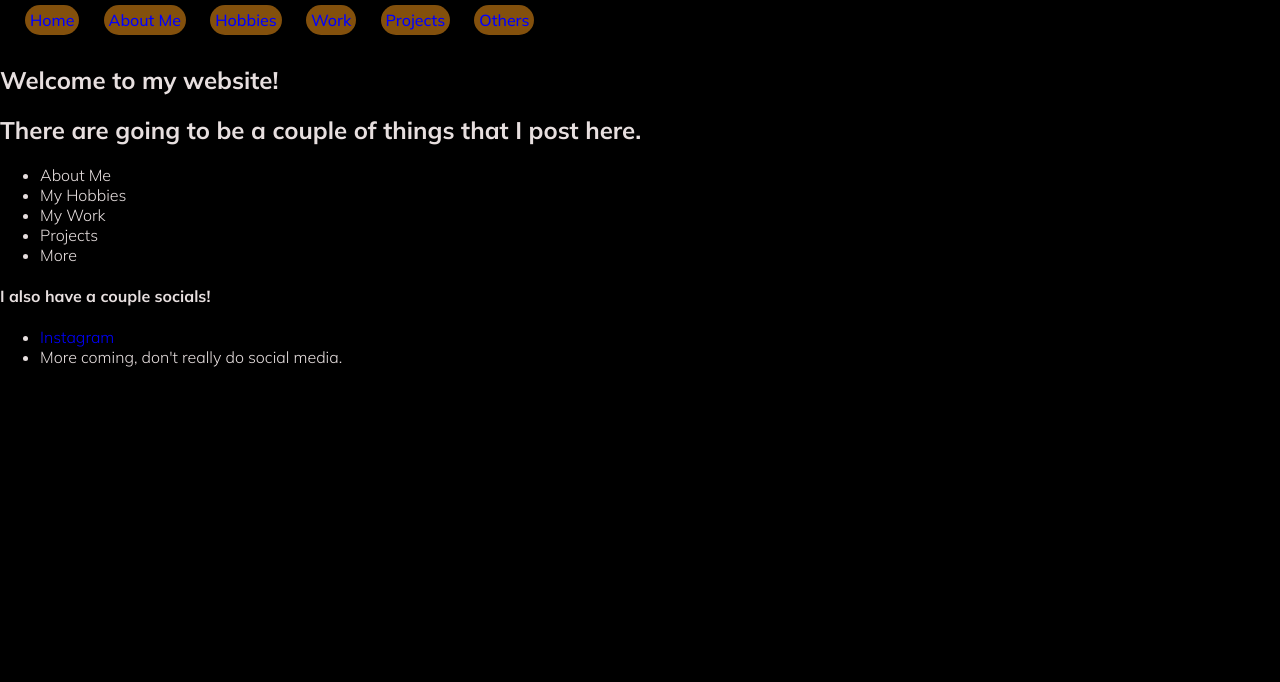
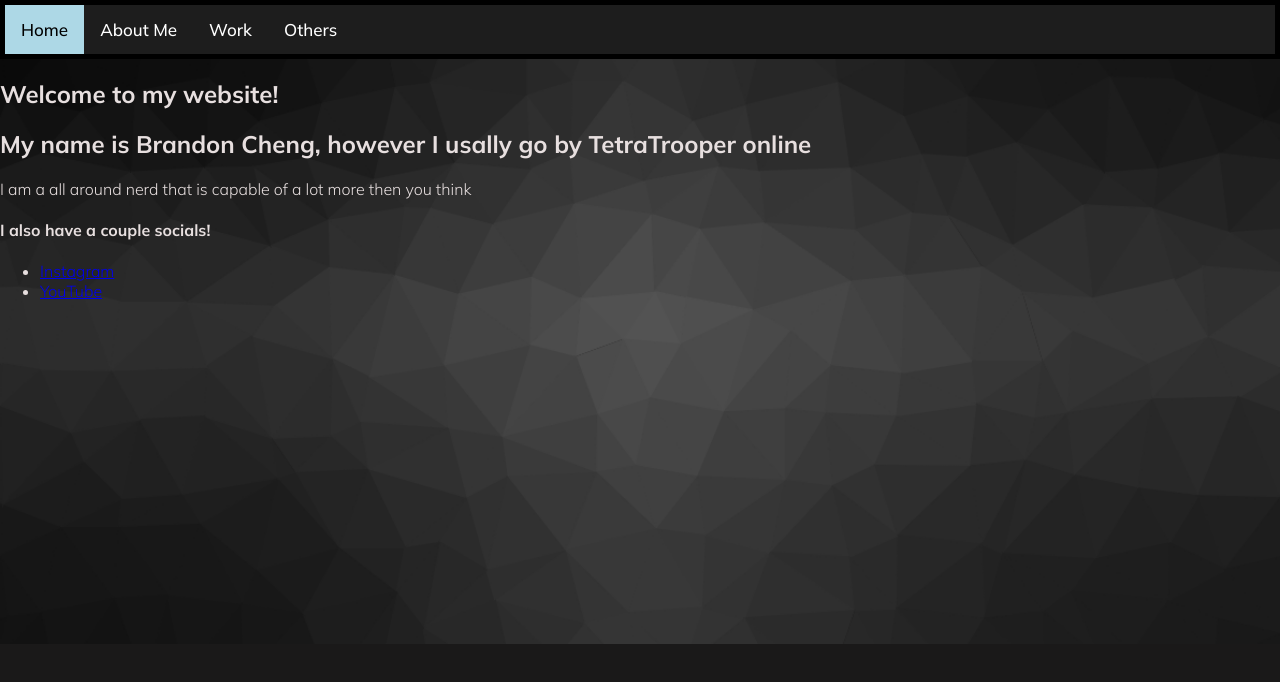
Before and after one commit to TetraTrooper/TetraTrooper.github.io, a plain HTML site: page index.html in a window 1280 px wide. Drawn offline with Linux system fonts and the light colour scheme.

Commit message:
0.0.4
Redid the entire navigation bar, changed writing a bit and started working on making it look nice :D

```diff
--- a/CSS/Default.css
+++ b/CSS/Default.css
@@ -3,50 +3,36 @@
     font-family: 'Mulish', sans-serif;
     font-weight: 300;
     color: rgb(231, 223, 223);
-                background-color: black;
     margin: 0px;
+    background-image: url("../images/cool-background.png");
+    background-repeat: no-repeat;
+    background-size: cover;
+    background-color: rgb(26, 25, 25);
 }
 header{
     background-color: black;
-                padding: 5px
-                ;
+    padding: 5px;
 }
 nav{
     font-family: 'Mulish', sans-serif;
     font-weight: 500;
-                margin-bottom: 5px;
-            }
-            nav ul{
-                list-style-type: none;
-                padding: 0;
-                margin: 0;
-            }
-            nav li{
-                display: inline-block;
-                margin-left:  20px;;
-                background-color:rgb(131, 80, 12);
-                border-radius: 15px;
-                padding: 5px;
-            }
-            nav li :first-child{
-                margin-left: 0px;
-            }
-            a{
-                color: rgb(0, 0, 255);
-            }
-            a:link{
-                text-decoration: none;
-            }
-            a:visited{
-                text-decoration: none;
-            }
-            a:hover{
-                text-decoration: underline;
-                border-radius: 15px;
-            }
-            a:active{
-                text-decoration: underline;
-                color: red;
-                border-radius: 15px;
+    background-color: rgb(29, 29, 29);
+    overflow: hidden;
 
 }
+nav a{
+    float: left;
+    color: white;
+    text-align: center;
+    padding: 14px 16px;
+    text-decoration: none;
+    font-size: 17px;
+}
+nav a:hover{
+    background-color: white;
+    color:black;
+}
+nav a.active{
+    background-color: lightblue;
+    color:black
+}
--- a/index.html
+++ b/index.html
@@ -10,30 +10,20 @@
 <body>
     <header>
         <nav>
-                <ul>
-                    <li><a href="index.html">Home</a></li>
-                    <li><a href="About Me.html">About Me</a></li>
-                    <li><a href="Hobbies.html">Hobbies</a></li>
-                    <li><a href="Work.html">Work</a></li>
-                    <li><a href="Projects.html">Projects</a></li>
-                    <li><a href="Others.html">Others</a></li>
-                </ul>
+                <a class="active" href="index.html">Home</a>
+                <a href="About Me.html">About Me</a>
+                <a href="Work.html">Work</a>
+                <a href="Others.html">Others</a>
         </nav>
     </header>
     <section>
     <h1>Welcome to my website!</h1>
-        <h2>There are going to be a couple of things that I post here.</h2>
-        <ul>
-            <li>About Me</li>
-            <li>My Hobbies</li>
-            <li>My Work</li>
-            <li>Projects</li>
-            <li>More</li>
-        </ul>
+    <h2>My name is Brandon Cheng, however I usally go by TetraTrooper online</h2>
+    <p>I am a all around nerd that is capable of a lot more then you think</p>
     <h4>I also have a couple socials!</h4>
     <ul>
         <li><a href="https://www.instagram.com/imbrandoncheng/">Instagram</a></li>
-            <li>More coming, don't really do social media.</li>
+        <li><a href="https://www.youtube.com/channel/UCJU_G6gZSRLC4e5mn_8kx7g">YouTube</a></li>
     </ul>
     </section>
     <footer>
```
Also changed, not shown: About Me.html (+5 -9 lines), Hobbies.html (deleted, +0 -24 lines), Others.html (+5 -9 lines), Projects.html (deleted, +0 -24 lines), Work.html (+5 -9 lines), images/cool-background.png (added). Lines whose indentation alone changed are shown as unchanged.
